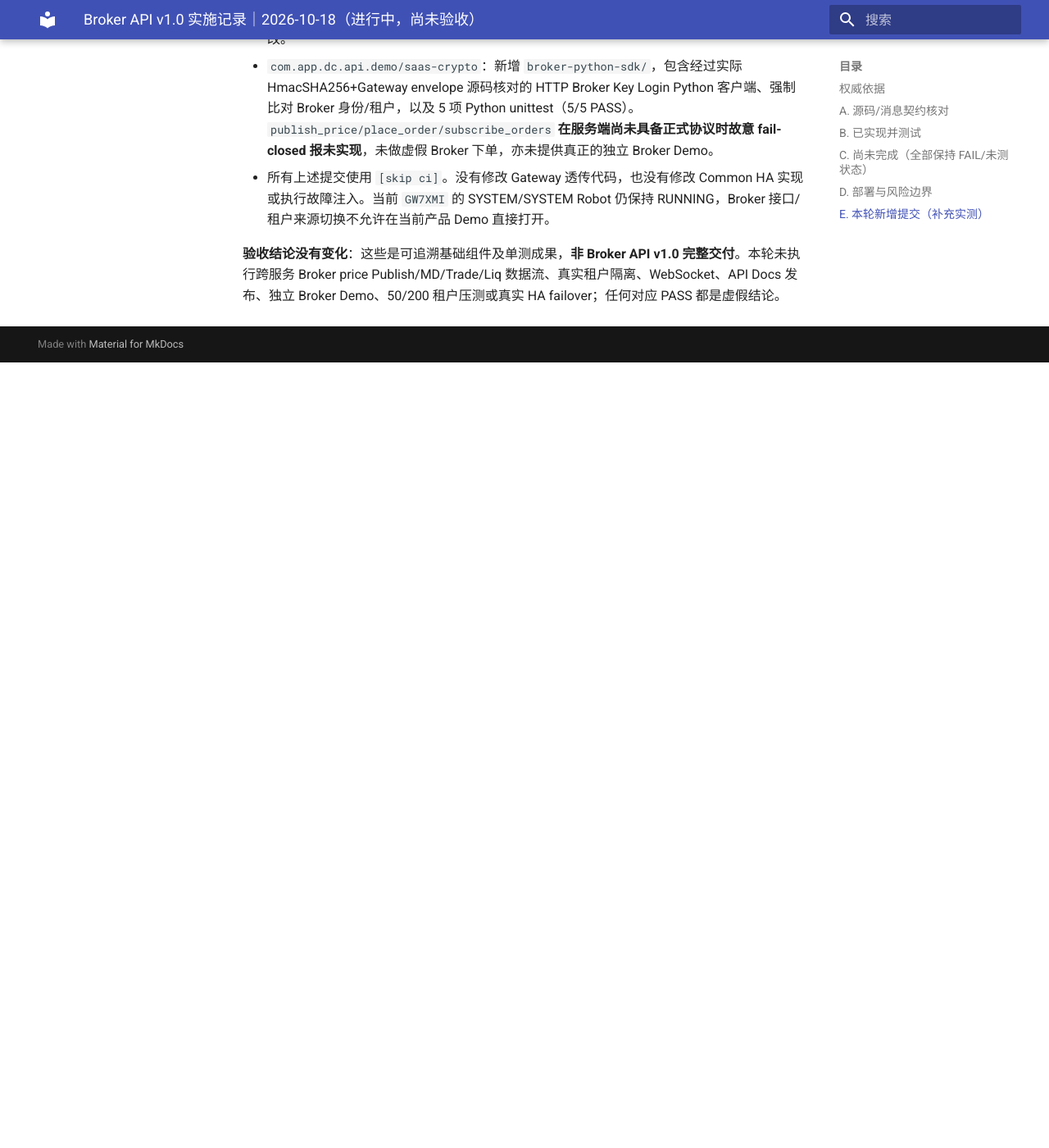
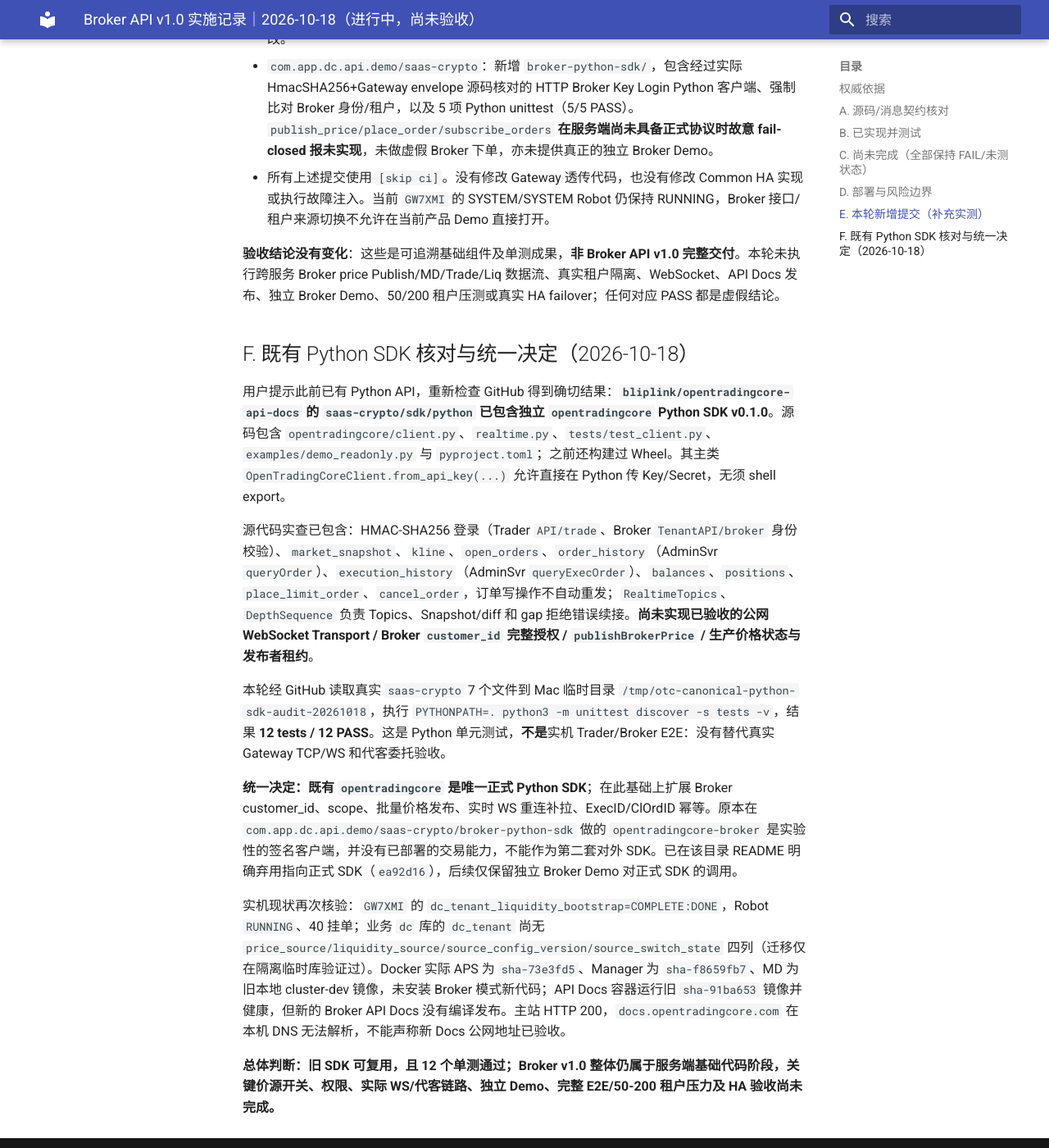
Before and after one commit to bliplink/dc-quant-deploy, an MkDocs documentation site: the page built from docs/BROKER_API_V1_IMPLEMENTATION_AUDIT_20261018.zh-CN.md, in a window 1280 px wide and 1400 px high, scrolled down 2745 px. Shown: the whole window at 82% size. Built offline with MkDocs 1.6.1 and Material for MkDocs 9.7.7, drawn with Linux system fonts in a browser that asks for light colours; before the commit the page ends 3187 px from its top, so only the background shows below that.

Commit message:
docs(broker): identify canonical existing Python SDK, 12 passing tests and actual E2E gaps [skip ci]

```diff
--- a/docs/BROKER_API_V1_IMPLEMENTATION_AUDIT_20261018.zh-CN.md
+++ b/docs/BROKER_API_V1_IMPLEMENTATION_AUDIT_20261018.zh-CN.md
@@ -51,3 +51,18 @@
 - 所有上述提交使用 `[skip ci]`。没有修改 Gateway 透传代码，也没有修改 Common HA 实现或执行故障注入。当前 `GW7XMI` 的 SYSTEM/SYSTEM Robot 仍保持 RUNNING，Broker 接口/租户来源切换不允许在当前产品 Demo 直接打开。
 
 **验收结论没有变化**：这些是可追溯基础组件及单测成果，**非 Broker API v1.0 完整交付**。本轮未执行跨服务 Broker price Publish/MD/Trade/Liq 数据流、真实租户隔离、WebSocket、API Docs 发布、独立 Broker Demo、50/200 租户压测或真实 HA failover；任何对应 PASS 都是虚假结论。
+
+
+## F. 既有 Python SDK 核对与统一决定（2026-10-18）
+
+用户提示此前已有 Python API，重新检查 GitHub 得到确切结果：**`bliplink/opentradingcore-api-docs` 的 `saas-crypto/sdk/python` 已包含独立 `opentradingcore` Python SDK v0.1.0**。源码包含 `opentradingcore/client.py`、`realtime.py`、`tests/test_client.py`、`examples/demo_readonly.py` 与 `pyproject.toml`；之前还构建过 Wheel。其主类 `OpenTradingCoreClient.from_api_key(...)` 允许直接在 Python 传 Key/Secret，无须 shell export。
+
+源代码实查已包含：HMAC-SHA256 登录（Trader `API/trade`、Broker `TenantAPI/broker` 身份校验）、`market_snapshot`、`kline`、`open_orders`、`order_history`（AdminSvr `queryOrder`）、`execution_history`（AdminSvr `queryExecOrder`）、`balances`、`positions`、`place_limit_order`、`cancel_order`，订单写操作不自动重发；`RealtimeTopics`、`DepthSequence` 负责 Topics、Snapshot/diff 和 gap 拒绝错误续接。**尚未实现已验收的公网 WebSocket Transport / Broker `customer_id` 完整授权 / `publishBrokerPrice` / 生产价格状态与发布者租约**。
+
+本轮经 GitHub 读取真实 `saas-crypto` 7 个文件到 Mac 临时目录 `/tmp/otc-canonical-python-sdk-audit-20261018`，执行 `PYTHONPATH=. python3 -m unittest discover -s tests -v`，结果 **12 tests / 12 PASS**。这是 Python 单元测试，**不是**实机 Trader/Broker E2E：没有替代真实 Gateway TCP/WS 和代客委托验收。
+
+**统一决定：既有 `opentradingcore` 是唯一正式 Python SDK**；在此基础上扩展 Broker customer_id、scope、批量价格发布、实时 WS 重连补拉、ExecID/ClOrdID 幂等。原本在 `com.app.dc.api.demo/saas-crypto/broker-python-sdk` 做的 `opentradingcore-broker` 是实验性的签名客户端，并没有已部署的交易能力，不能作为第二套对外 SDK。已在该目录 README 明确弃用指向正式 SDK（`ea92d16`），后续仅保留独立 Broker Demo 对正式 SDK 的调用。
+
+实机现状再次核验：`GW7XMI` 的 `dc_tenant_liquidity_bootstrap=COMPLETE:DONE`，Robot `RUNNING`、40 挂单；业务 `dc` 库的 `dc_tenant` 尚无 `price_source/liquidity_source/source_config_version/source_switch_state` 四列（迁移仅在隔离临时库验证过）。Docker 实际 APS 为 `sha-73e3fd5`、Manager 为 `sha-f8659fb7`、MD 为旧本地 cluster-dev 镜像，未安装 Broker 模式新代码；API Docs 容器运行旧 `sha-91ba653` 镜像并健康，但新的 Broker API Docs 没有编译发布。主站 HTTP 200，`docs.opentradingcore.com` 在本机 DNS 无法解析，不能声称新 Docs 公网地址已验收。
+
+**总体判断：旧 SDK 可复用，且 12 个单测通过；Broker v1.0 整体仍属于服务端基础代码阶段，关键价源开关、权限、实际 WS/代客链路、独立 Demo、完整 E2E/50-200 租户压力及 HA 验收尚未完成。**
```
